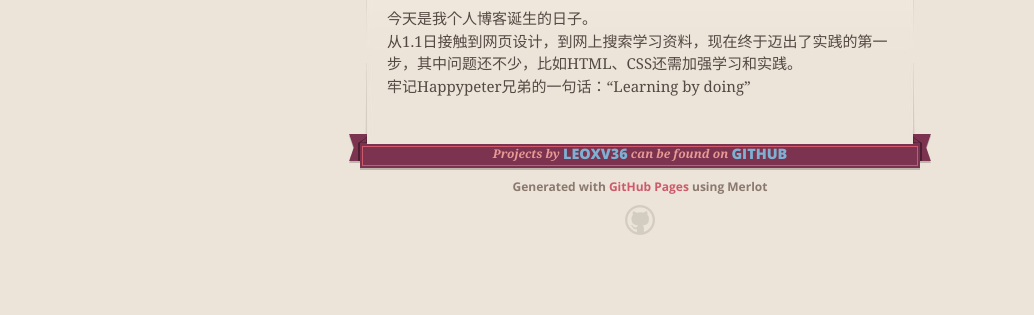
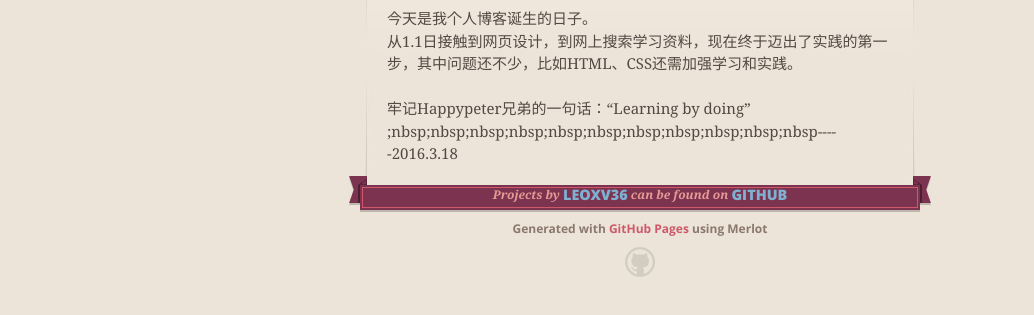
Before and after one commit to leoxv36/leoxv36.github.io, a plain HTML site: page index.html in a window 1280 px wide. Shown: the part 263-578 px from the top of the page, without its empty margins (0-1034 px from the left). Drawn offline with nearby package versions, Linux system fonts and the light colour scheme.

Commit message:
Update index.html

```diff
--- a/index.html
+++ b/index.html
@@ -48,7 +48,7 @@
         <h3>
 <a id="welcome-to-github-pages" class="anchor" href="#welcome-to-github-pages" aria-hidden="true"><span aria-hidden="true" class="octicon octicon-link"></span></a>Peter的博客.</h3>
 
-<p>今天是我个人博客诞生的日子。<br />从1.1日接触到网页设计，到网上搜索学习资料，现在终于迈出了实践的第一步，其中问题还不少，比如HTML、CSS还需加强学习和实践。<br />牢记Happypeter兄弟的一句话：“Learning by doing”</p>
+<p>今天是我个人博客诞生的日子。<br />从1.1日接触到网页设计，到网上搜索学习资料，现在终于迈出了实践的第一步，其中问题还不少，比如HTML、CSS还需加强学习和实践。<br /><br />牢记Happypeter兄弟的一句话：“Learning by doing”<br />;nbsp;nbsp;nbsp;nbsp;nbsp;nbsp;nbsp;nbsp;nbsp;nbsp;nbsp-----2016.3.18</p>
 
 
       </section>
```
